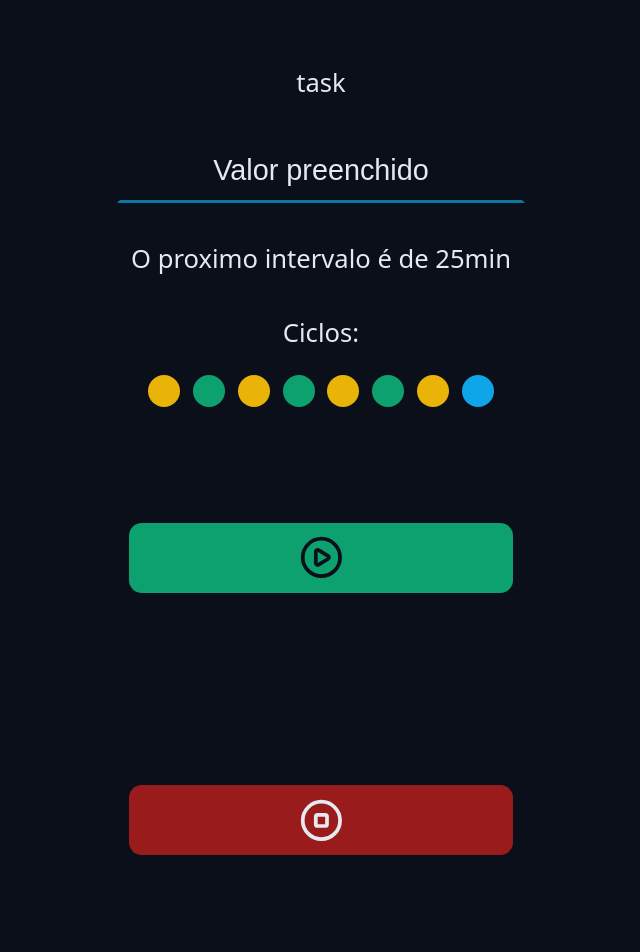
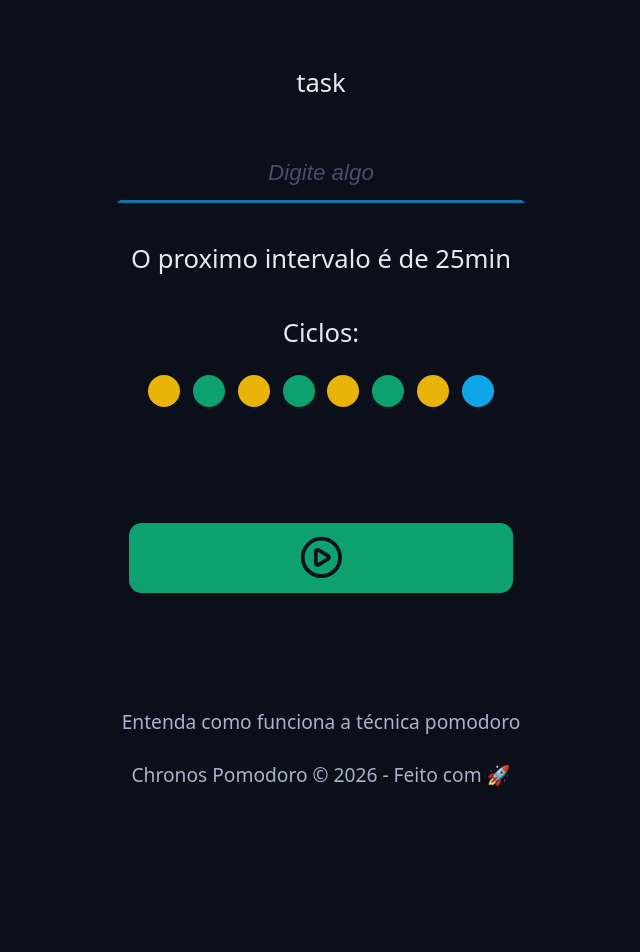
Before and after one commit to Cezaniltom/chronos-pomodoro, a React (Vite) app: page / in a window 1280 px wide. Shown: the part 800-1752 px from the top of the page, without its empty margins (319-959 px from the left). After the commit the page ends 1639 px from the top, so only its background shows below. Built offline with nearby package versions, Linux system fonts and the light colour scheme.

Commit message:
Controlando o valor digitado no input

```diff
--- a/src/components/MainForm/index.tsx
+++ b/src/components/MainForm/index.tsx
@@ -3,8 +3,11 @@ import { DefaultButton } from "../DefaultButton";
 import { DefaultInput } from "../DefaultInput";
 import { Cycles } from "../Cycles";
 import { Footer } from "../Footer";
+import { useState } from "react";
 
 export function MainForm() {
+
+    const [taskName, setTaskName] = useState('')
 
     function handleCreateNewTask(e: React.FormEvent<HTMLFormElement>) {
         e.preventDefault()
@@ -20,7 +23,8 @@ export function MainForm() {
                 id='meuInput'
                 type='text'
                 placeholder='Digite algo'
-                defaultValue='Valor preenchido'
+                value={taskName}
+                onChange={(e) => setTaskName(e.target.value)}
                 />
             </div>
 
@@ -34,7 +38,7 @@ export function MainForm() {
 
             <div className="formRow">
                 <DefaultButton icon={<PlayCircleIcon />} color='green'/>
-                <DefaultButton icon={<StopCircleIcon />} color='red'/>
+                {/* <DefaultButton icon={<StopCircleIcon />} color='red'/> */}
             </div>
 
             <div>
```
